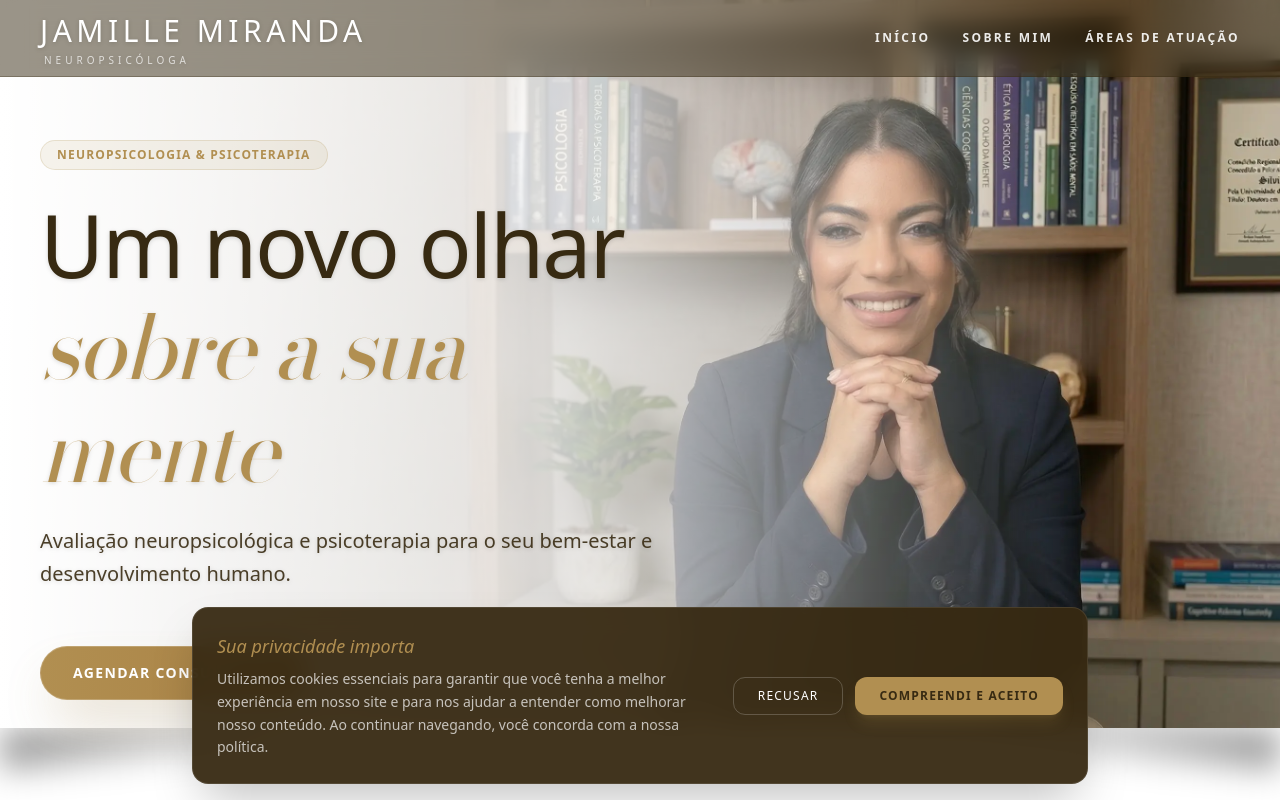
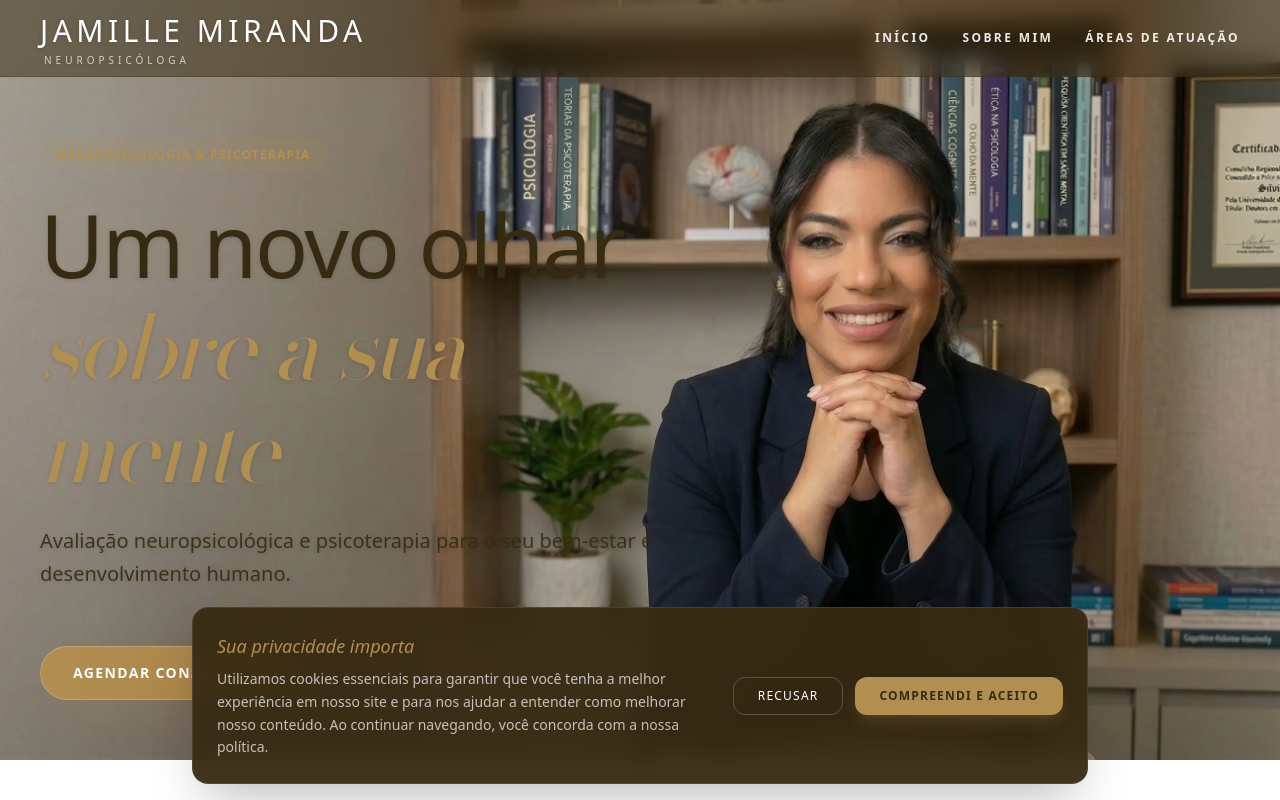
Before and after one commit to Orlando-GF/jamillemiranda, a Next.js app: page / in a window 1280 px wide. Shown: the top 800 px of the page. Built offline with nearby package versions, Linux system fonts and the light colour scheme.

Commit message:
style(hero): remove efeitos de sombra e gradiente para um design minimalista e limpo

```diff
--- a/src/components/Hero.tsx
+++ b/src/components/Hero.tsx
@@ -5,22 +5,12 @@ import { motion } from "framer-motion";
 export default function Hero() {
     return (
         <section id="inicio" className="relative w-full min-h-[90dvh] md:min-h-[95dvh] flex flex-col justify-start md:justify-center overflow-visible mb-16 md:mb-24">
-            {/* Lifted Shadow Effect: Sombras orgânicas que se dissipam em direção ao centro */}
-            {/* Sombra Esquerda: Gradiente que some para a direita */}
-            <div className="absolute bottom-1 left-0 w-[25%] h-10 bg-gradient-to-r from-black/40 to-transparent blur-lg -rotate-[5deg] z-0" />
-
-            {/* Sombra Direita: Gradiente que some para a esquerda */}
-            <div className="absolute bottom-1 right-0 w-[25%] h-10 bg-gradient-to-l from-black/40 to-transparent blur-lg rotate-[5deg] z-0" />
-
             {/* Background Image Layer (The Floating Card - Straight Edges) */}
-            <div className="absolute inset-x-0 top-0 bottom-8 z-10 overflow-hidden bg-background">
+            <div className="absolute inset-0 z-10 overflow-hidden bg-background">
                 <div
                     className="absolute inset-0 bg-cover bg-[position:65%_top] sm:bg-[position:75%_top] md:bg-[position:80%_top] lg:bg-[position:90%_top] xl:bg-right-top bg-no-repeat bg-[url('/img/hero_mobile.webp')] lg:bg-[url('/img/hero.webp')]"
                     aria-hidden="true"
                 />
-                {/* Overlay Esquerdo: Contraste suave para o texto descritivo */}
-                <div className="absolute inset-0 bg-gradient-to-r from-background via-background/80 to-transparent sm:w-[85%]" />
-
             </div>
 
             <div className="max-w-7xl mx-auto w-full px-6 lg:px-10 z-10 flex flex-col lg:grid lg:grid-cols-[1.2fr_0.8fr] gap-12 lg:gap-24 lg:items-center pt-[20dvh] lg:pt-32 pb-12 flex-grow">
```
